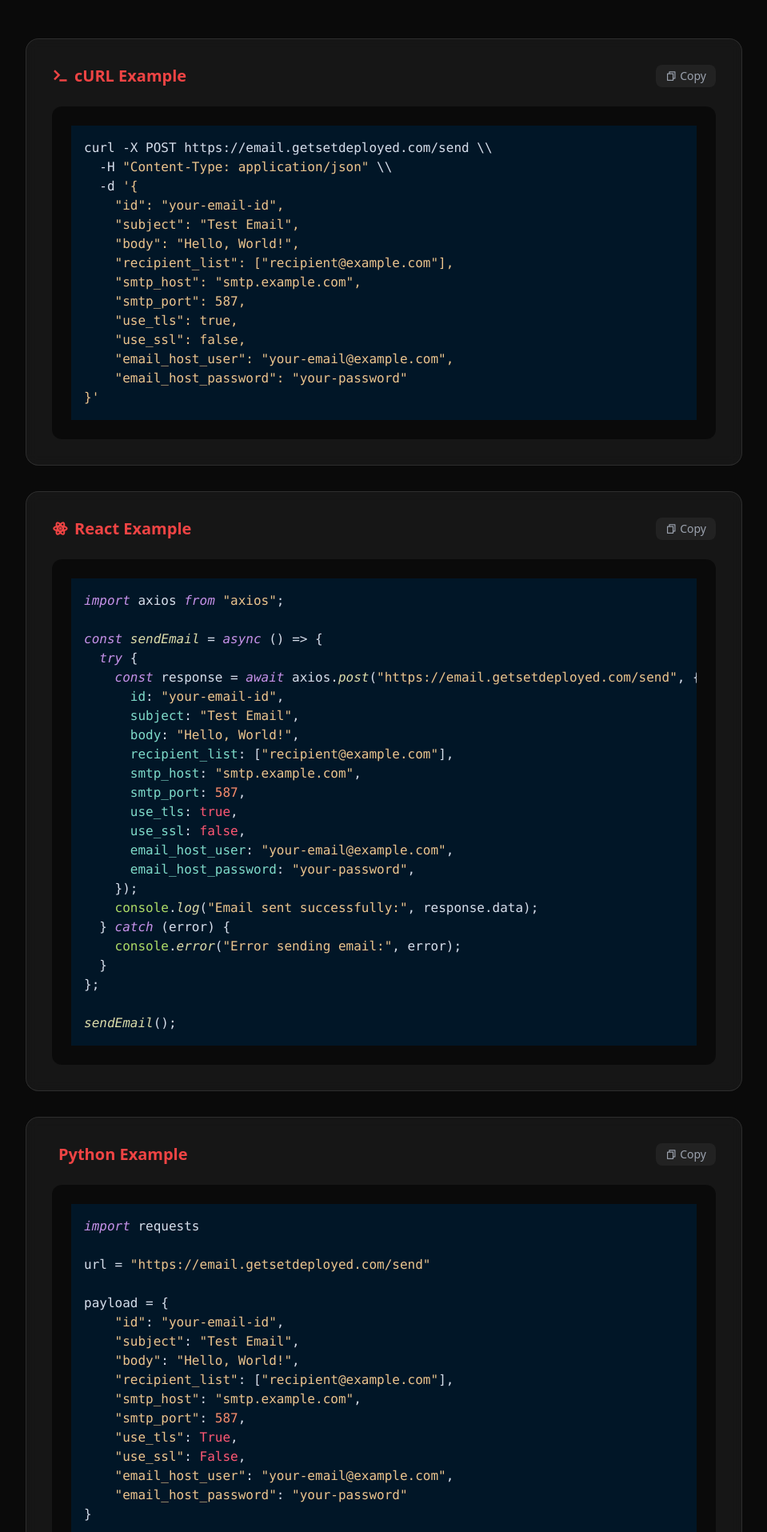
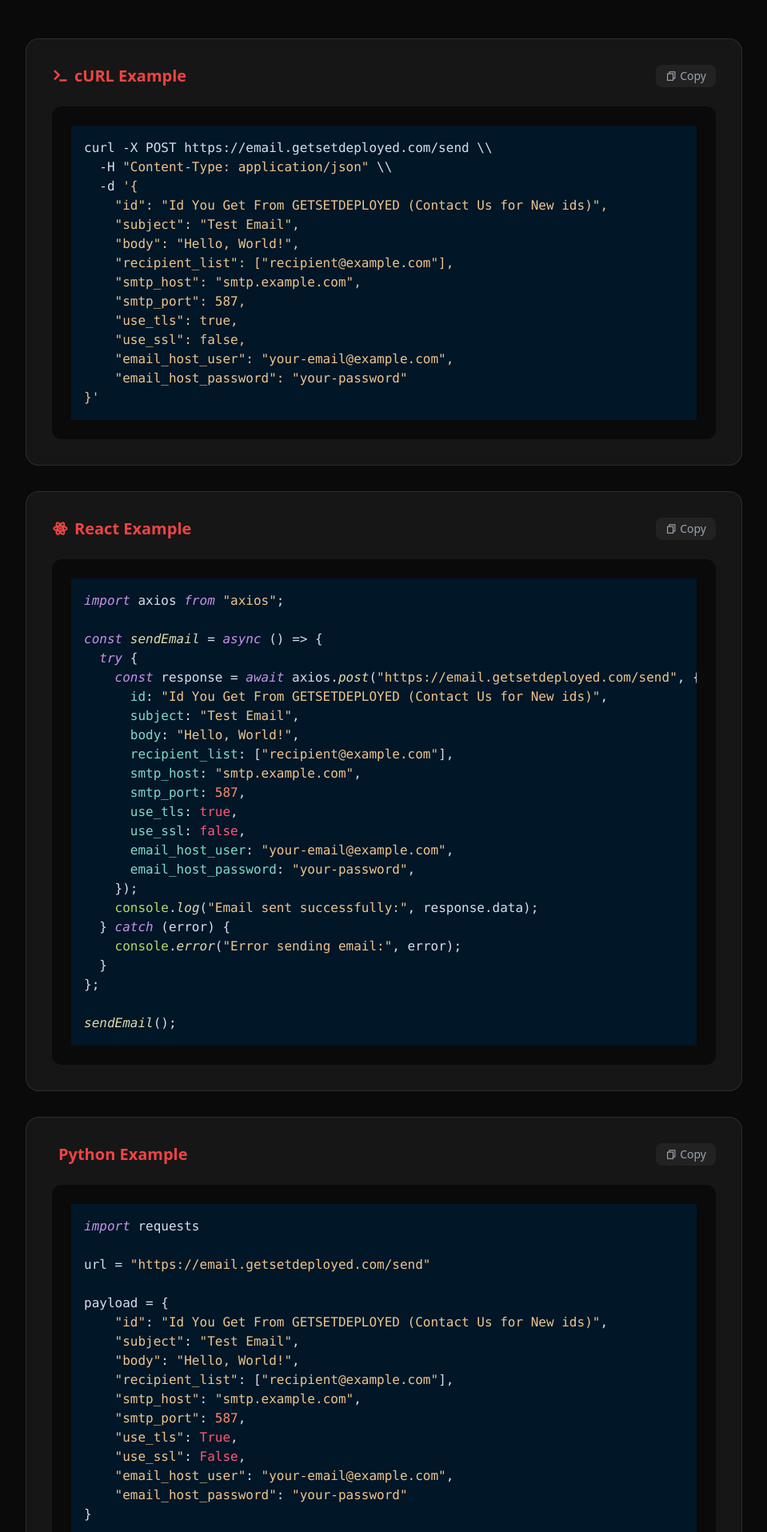
Before and after one commit to ByteMeBabyOneMoreTime/Email_Client_paddleLift, a Django app: page / in a window 1280 px wide. Shown: the part 1781-3696 px from the top of the page at 80% size, without its empty margins (160-1119 px from the left). Run offline with Django 5.2, Linux system fonts and the light colour scheme; parts of the project's set-up code (start-up, migrations or seed data) failed here and were passed over; some libraries are stand-ins or nearby versions.

Commit message:
Fixed Some SHit

```diff
--- a/website/email_client/templates/index.html
+++ b/website/email_client/templates/index.html
@@ -368,7 +368,7 @@
 <code id="curl-example" class="language-bash">curl -X POST https://email.getsetdeployed.com/send \\
   -H "Content-Type: application/json" \\
   -d '{
-    "id": "your-email-id",
+    "id": "Id You Get From GETSETDEPLOYED (Contact Us for New ids)",
     "subject": "Test Email",
     "body": "<p>Hello, World!</p>",
     "recipient_list": ["recipient@example.com"],
@@ -402,7 +402,7 @@
 const sendEmail = async () => {
   try {
     const response = await axios.post("https://email.getsetdeployed.com/send", {
-      id: "your-email-id",
+      id: "Id You Get From GETSETDEPLOYED (Contact Us for New ids)",
       subject: "Test Email",
       body: "<p>Hello, World!</p>",
       recipient_list: ["recipient@example.com"],
@@ -443,7 +443,7 @@ sendEmail();</code></pre>
 url = "https://email.getsetdeployed.com/send"
 
 payload = {
-    "id": "your-email-id",
+    "id": "Id You Get From GETSETDEPLOYED (Contact Us for New ids)",
     "subject": "Test Email",
     "body": "<p>Hello, World!</p>",
     "recipient_list": ["recipient@example.com"],
```
